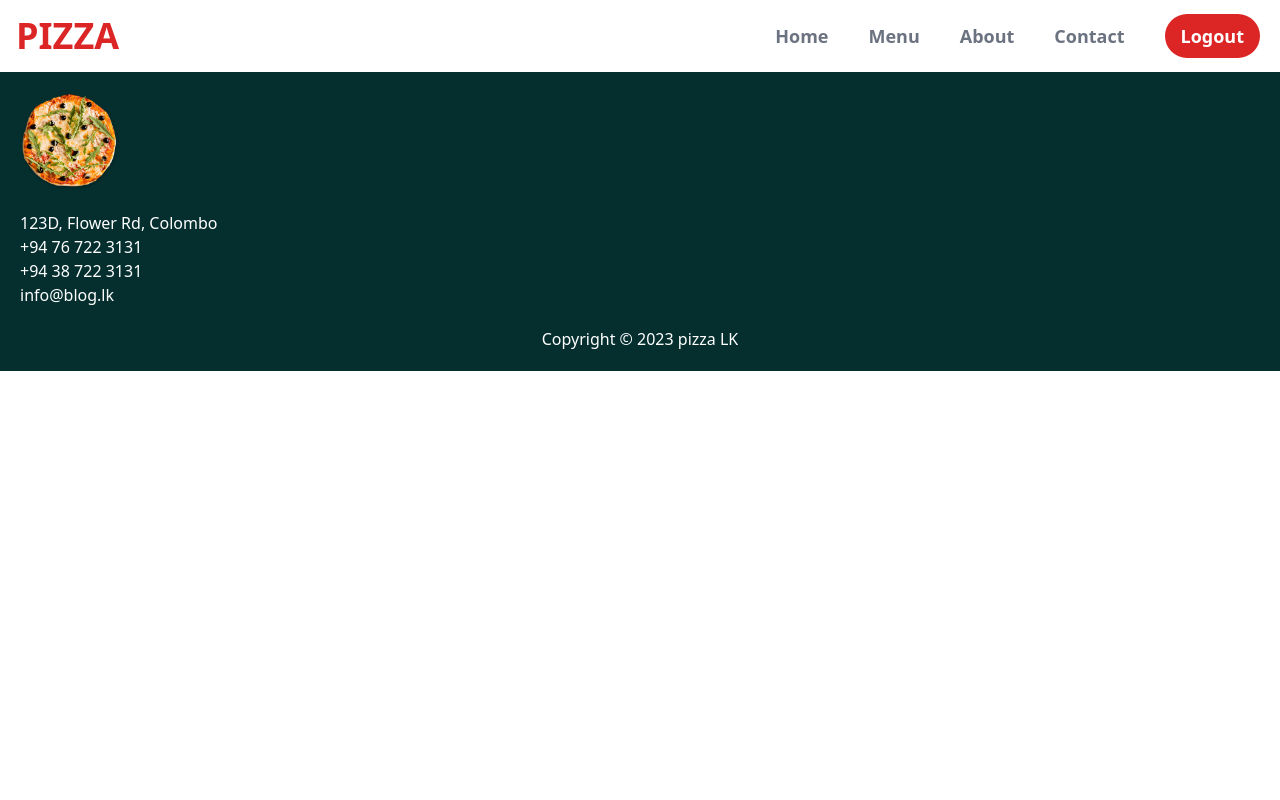
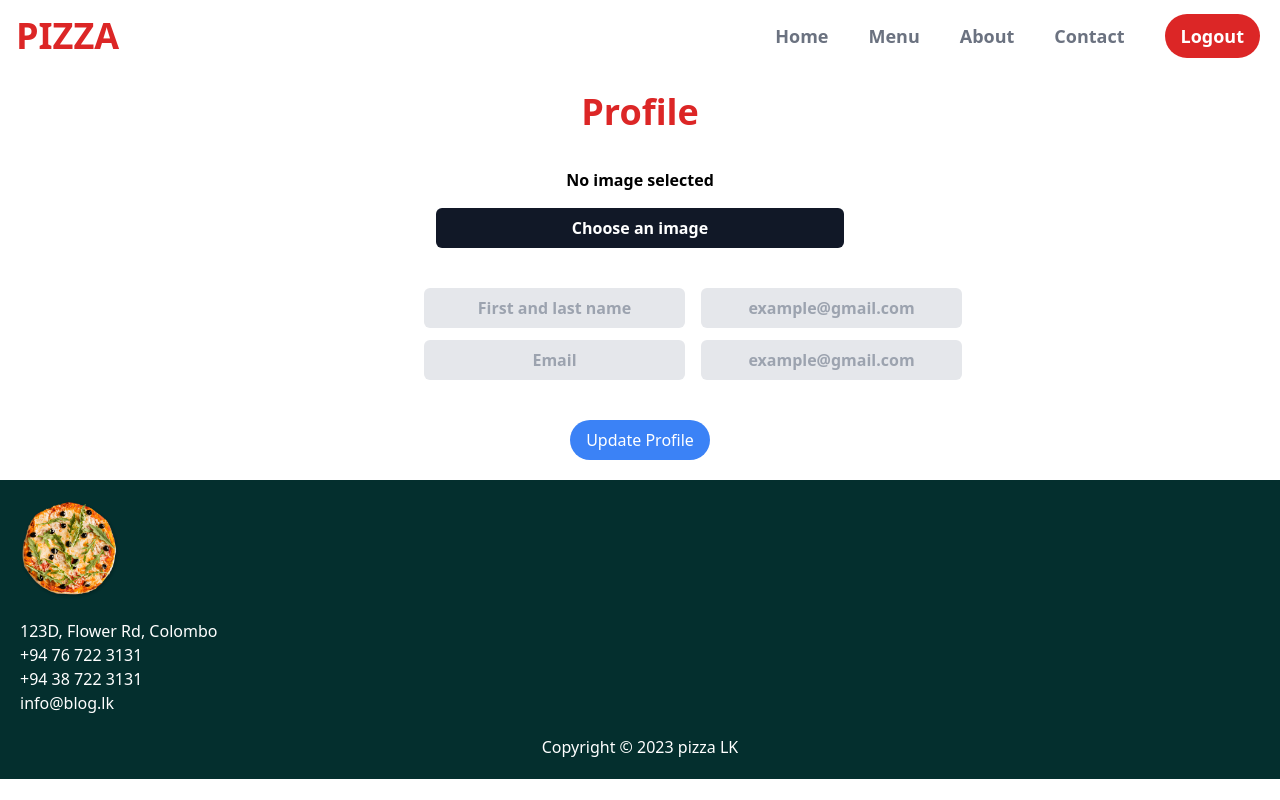
Before and after one commit to Viraj-Lakshitha12/Food-Ordering-System, a React (Vite) app in the folder Food-Ordering-App/: page /profile in a window 1280 px wide. Built offline with nearby package versions, Linux system fonts and the light colour scheme.

Commit message:
update profile section

```diff
--- a/Food-Ordering-App/src/App.tsx
+++ b/Food-Ordering-App/src/App.tsx
@@ -8,6 +8,7 @@ import About from "./views/about.tsx";
 import Contact from "./views/contact.tsx";
 import Register from "./views/register.tsx";
 import Login from "./views/login.tsx";
+import Profile from "./views/profile/profile.tsx";
 
 function App() {
     return (
@@ -20,6 +21,7 @@ function App() {
                 <Route path={"/contact"} element={<Contact/>}/>
                 <Route path={"/login"} element={<Login/>}/>
                 <Route path={"/register"} element={<Register/>}/>
+                <Route path={"/profile"} element={<Profile />}/>
 
             </Routes>
             <Footer/>
--- a/Food-Ordering-App/src/views/home.tsx
+++ b/Food-Ordering-App/src/views/home.tsx
@@ -3,7 +3,6 @@ import Hero from "../layout/hero.tsx";
 import HomeMenu from "./homeMenu.tsx";
 import About from "./about.tsx";
 import Contact from "./contact.tsx";
-import Profile from "./profile/profile.tsx";
 
 export default function Home(){
     return(
@@ -12,7 +11,6 @@ export default function Home(){
             <HomeMenu />
             <About />
             <Contact />
-            <Profile />
         </div>
     )
 }
--- a/Food-Ordering-App/src/views/profile/profile.tsx
+++ b/Food-Ordering-App/src/views/profile/profile.tsx
@@ -18,10 +18,14 @@ function UserProfile() {
     };
 
     return (
-        <section className="my-10">
+        <section className="my-5">
+            <div className="text-center text-gray-500 font-semibold text-xl">
+                <p className="font-bold text-red-600 text-4xl ">Profile</p>
+            </div>
+
             <div className="flex flex-col items-center">
                 <div className=" max-w-md">
-                    <div className="w-full max-w-md">
+                    <div className="w-full max-w-md p-5">
                         {selectedImage ? (
                             <img
                                 src={selectedImage}
@@ -36,14 +40,37 @@ function UserProfile() {
                         )}
                         <label
                             htmlFor="imageInput"
-                            className="cursor-pointer border border-gray-800 text-center max-w-xl block p-2">
+                            className="cursor-pointer font-bold rounded-md bg-gray-900 text-white text-center max-w-xl block p-2">
                             Choose an image
                             <input type="file" id="imageInput" accept="image/*" onChange={handleImageChange}
                                    className="hidden"/>
                         </label>
                     </div>
-                    <div className={'flex flex-col items-center'}>
-                        <input className={'mt-1 p-2 max-w-4xl rounded-md bg-gray-200 text-black font-semibold hover:border-2 hover:border-blue-800 text-center'} type={'text'} placeholder={"First and last name"}/>
+                    <div className="flex items-center">
+                        <div className={'my-4'}>
+                            <input
+                                className="mt-1 p-2 my-2 max-w-4xl mx-2 rounded-md bg-gray-200 text-black font-semibold hover:border-2 hover:border-blue-800 text-center"
+                                type="text"
+                                placeholder="First and last name"
+                            />
+                            <input
+                                className="mt-1 p-2 my-2 max-w-4xl mx-2 rounded-md bg-gray-200 text-black font-semibold hover:border-2 hover:border-blue-800 text-center"
+                                type="text"
+                                placeholder="Email"
+                            />
+                        </div>
+                        <div>
+                            <input
+                                className="my-2 mt-1 p-2 max-w-4xl mx-2 rounded-md bg-gray-200 text-black font-semibold hover:border-2 hover:border-blue-800 text-center"
+                                type="text"
+                                placeholder="example@gmail.com"
+                            />
+                            <input
+                                className="mt-1 my-2 p-2 max-w-4xl mx-2 rounded-md bg-gray-200 text-black font-semibold hover:border-2 hover:border-blue-800 text-center"
+                                type="text"
+                                placeholder="example@gmail.com"
+                            />
+                        </div>
                     </div>
 
 
```
